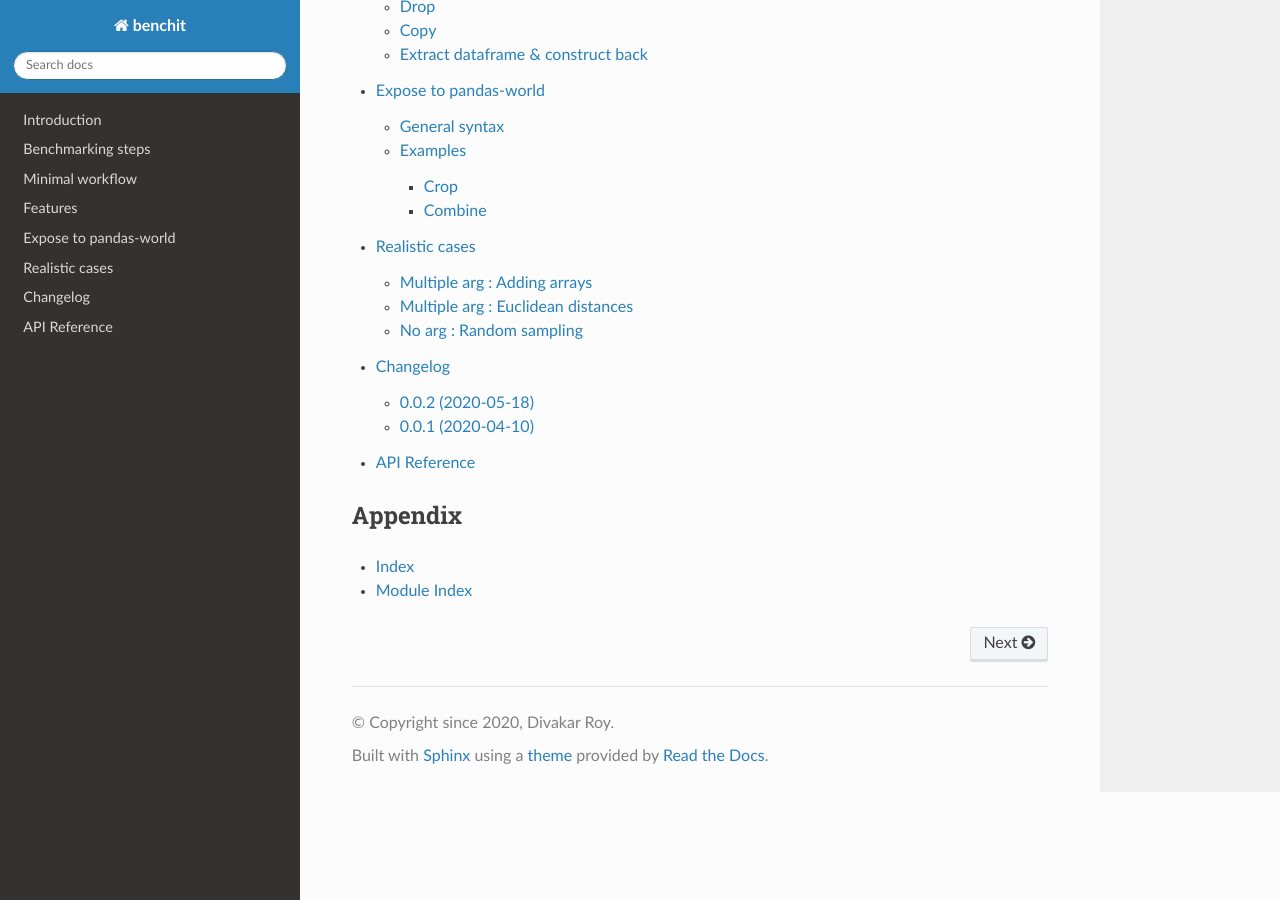
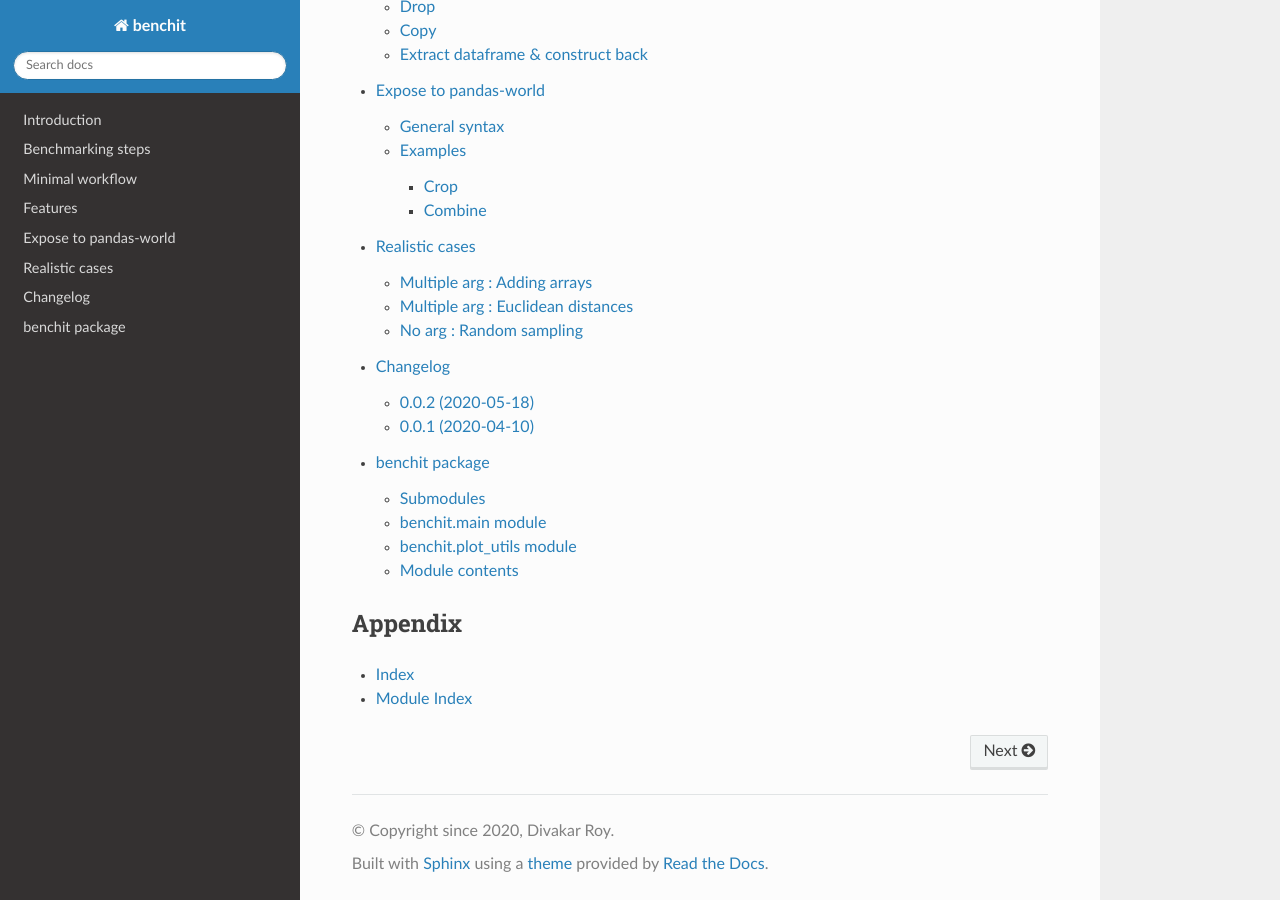
Before and after one commit to droyed/benchit, a Sphinx documentation site: the page built from docs/source/index.rst, in a window 1280 px wide and 900 px high, scrolled down 1813 px. Built offline with Sphinx 7.4.7 and the Read the Docs theme 2.0.0, drawn with Linux system fonts in a browser that asks for light colours.

Commit message:
v002 changes docs fix

```diff
--- a/docs/source/benchit.rst
+++ b/docs/source/benchit.rst
@@ -1,5 +1,28 @@
-API Reference
-=============
+benchit package
+===============
+
+Submodules
+----------
+
+benchit.main module
+-------------------
+
+.. automodule:: benchit.main
+   :members:
+   :undoc-members:
+   :show-inheritance:
+
+benchit.plot\_utils module
+--------------------------
+
+.. automodule:: benchit.plot_utils
+   :members:
+   :undoc-members:
+   :show-inheritance:
+
+
+Module contents
+---------------
 
 .. automodule:: benchit
    :members:
```
